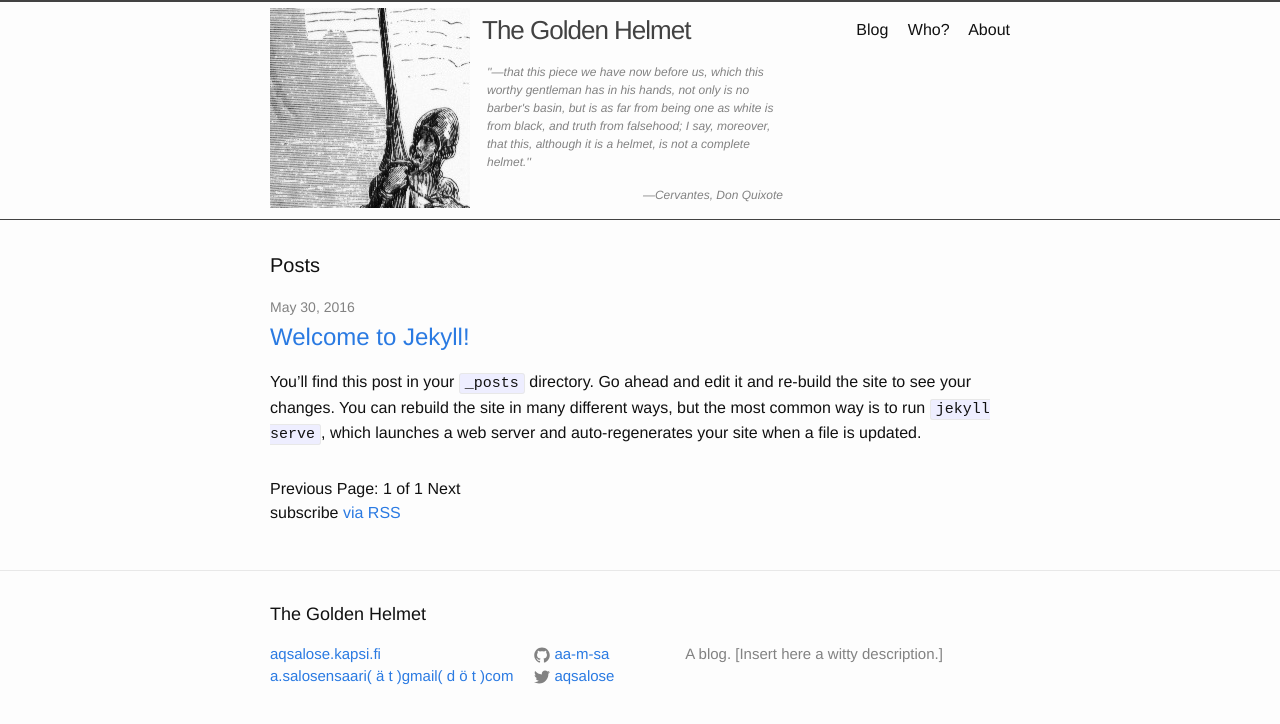
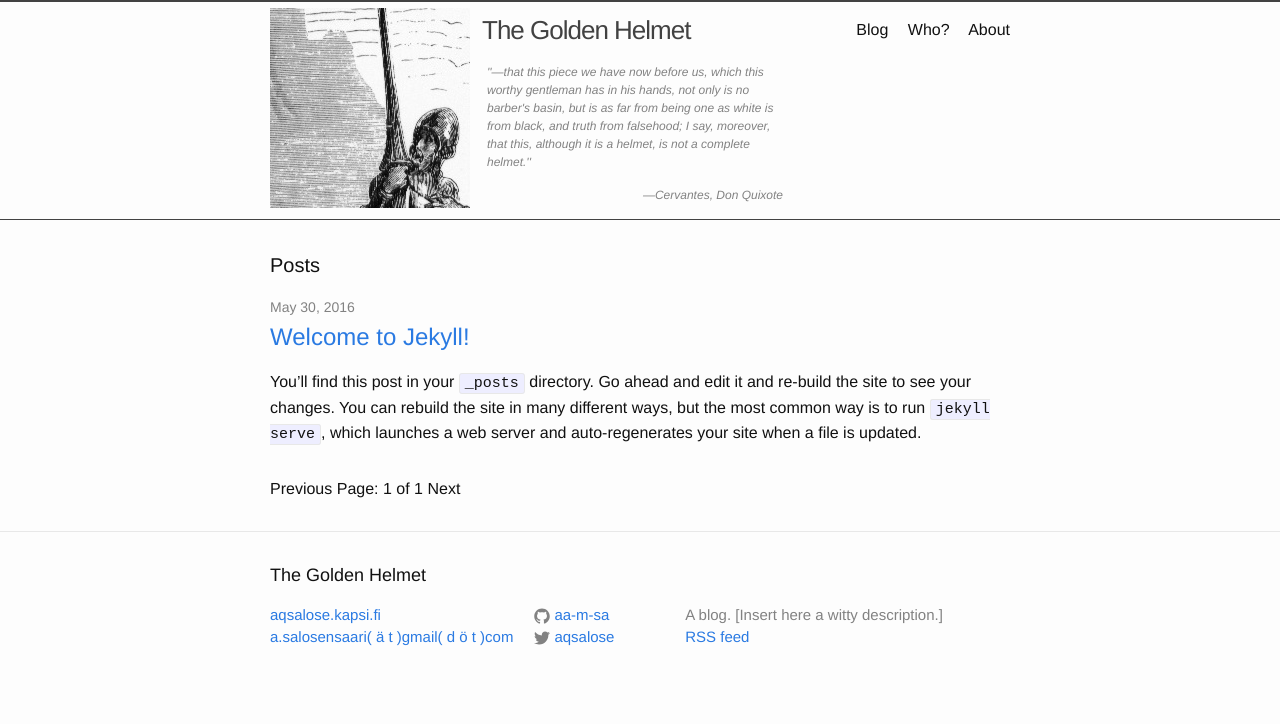
Before and after one commit to aa-m-sa/blog, a Jekyll site: the page built from blog/index.html, in a window 1280 px wide. Shown: the top 724 px of the page. Built offline with Jekyll 4.4.1, drawn with Linux system fonts in a browser that asks for light colours; the list of posts is cut into pages by our own code.

Commit message:
rss link to footer + generic-footer-list

```diff
--- a/blog/_includes/footer.html
+++ b/blog/_includes/footer.html
@@ -29,7 +29,10 @@
       </div>
 
       <div class="footer-col footer-col-3">
-        <p>{{ site.data.global.description }}</p>
+        <ul class="generic-footer-list">
+          <li>{{ site.data.global.description }}</li>
+          <li class="rss-subscribe"><a href="{{ "/feed.xml" | prepend: site.data.global.baseurl }}">RSS feed</a></li>
+        </ul>
       </div>
     </div>
 
--- a/blog/_sass/_layout.scss
+++ b/blog/_sass/_layout.scss
@@ -135,7 +135,8 @@
 }
 
 .contact-list,
-.social-media-list {
+.social-media-list,
+.generic-footer-list {
     list-style: none;
     margin-left: 0;
 }
--- a/blog/index.html
+++ b/blog/index.html
@@ -39,6 +39,5 @@ layout: default
   </div>
 
 
-  <p class="rss-subscribe">subscribe <a href="{{ "/feed.xml" | prepend: site.data.global.baseurl }}">via RSS</a></p>
 
 </div>
```
